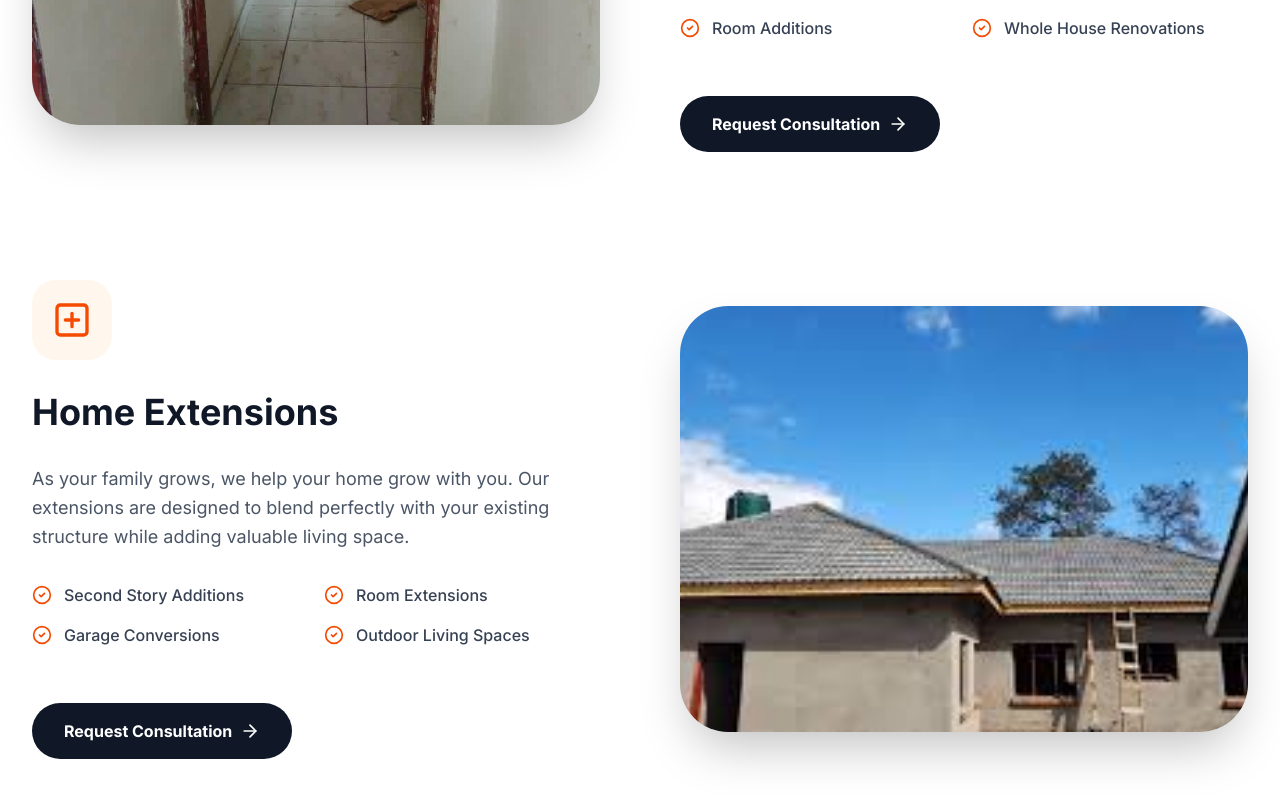
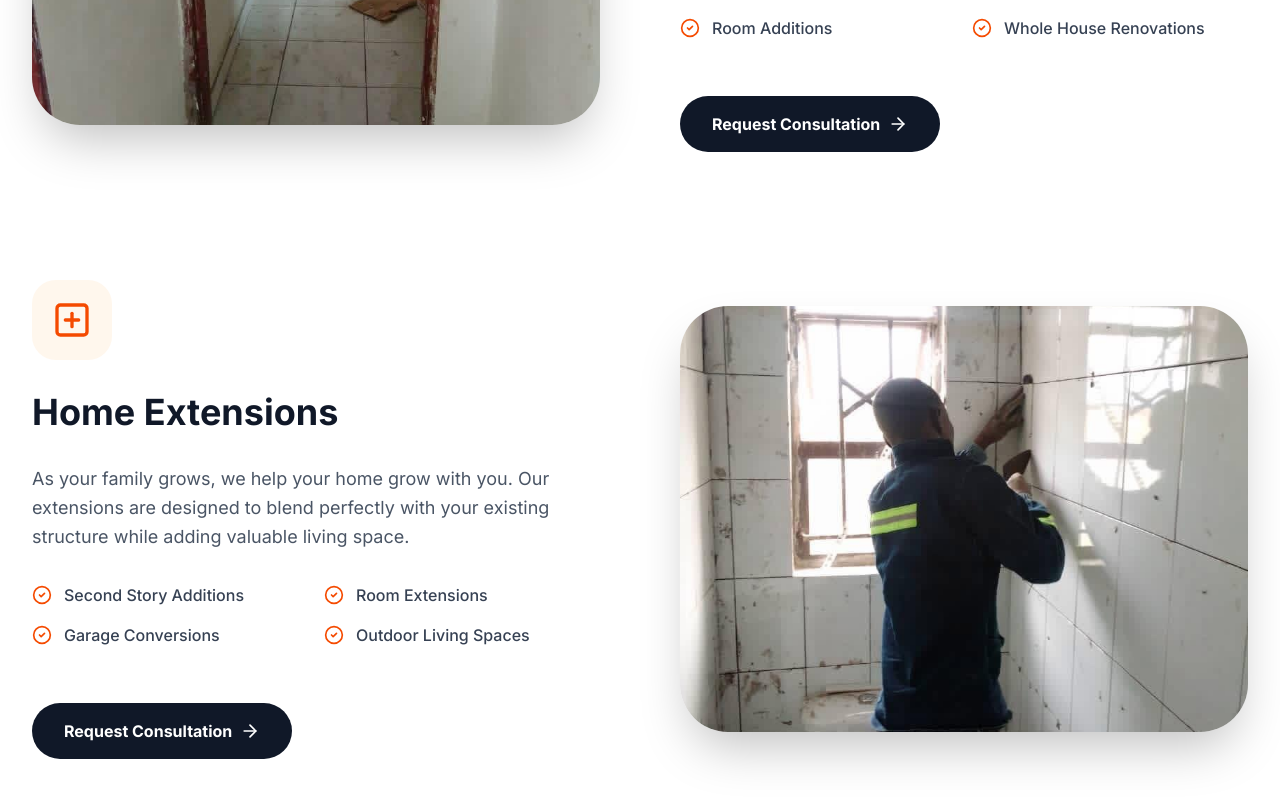
Before and after one commit to maendaernest-cmd/hipvalley, a React (Vite) app: page /services in a window 1280 px wide. Shown: the part 1664-2464 px from the top of the page. Built offline with nearby package versions, Linux system fonts and the light colour scheme.

Commit message:
Fix remaining image path issues
- Updated Services.tsx to use clean image filenames
- Fixed constants.ts project image references
- All images now use web-friendly names without spaces
- Resolved GitHub Pages 404 errors for all images

```diff
--- a/src/constants.ts
+++ b/src/constants.ts
@@ -13,7 +13,7 @@ export const PROJECTS: Project[] = [
     description: 'A contemporary 5-bedroom family home featuring sustainable design and luxury finishes.',
     challenge: 'Steep site requiring extensive earthworks and specialized retaining structures.',
     solution: 'Implemented a terraced design that follows the natural contours of the land, maximizing views while ensuring structural integrity.',
-    imageUrl: '/images/glen.jfif',
+    imageUrl: '/images/glen.jpg',
     gallery: [
       'https://images.unsplash.com/photo-1613490493576-7fde63acd811?auto=format&fit=crop&q=80&w=800',
       'https://images.unsplash.com/photo-1613977257363-707ba9348227?auto=format&fit=crop&q=80&w=800'
@@ -32,7 +32,7 @@ export const PROJECTS: Project[] = [
     description: 'Beautiful home extension adding new living spaces for a growing family.',
     challenge: 'Integrating new construction with existing structure seamlessly.',
     solution: 'Designed extension that matches existing architecture while providing modern functionality.',
-    imageUrl: '/images/WhatsApp Image 2026-03-25 at 20.27.28.jpeg',
+    imageUrl: '/images/extension-project.jpg',
     gallery: [],
     featured: true
   }
--- a/src/pages/Services.tsx
+++ b/src/pages/Services.tsx
@@ -64,10 +64,10 @@ export const ServicesPage = () => {
                       <img
                         src={
                           service.slug === 'home-renovations'
-                            ? '/images/WhatsApp Image 2026-03-25 at 20.27.20.jpeg'
+                            ? '/images/renovation-service.jpg'
                             : service.slug === 'home-extensions'
-                            ? '/images/download (1).jfif'
-                            : '/images/WhatsApp Image 2026-03-25 at 20.27.30.jpeg'
+                            ? '/images/extension-service.jpg'
+                            : '/images/custom-home-service.jpg'
                         }
                         alt={service.title}
                         className="w-full h-full object-cover"
```
